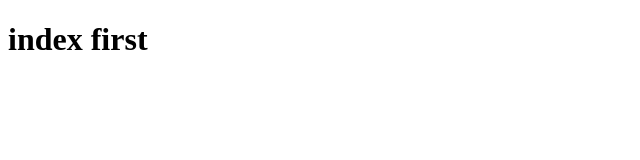
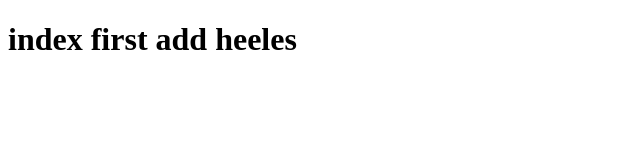
Before and after one commit to thanakon55768/project-101, a plain HTML site: page index.html in a window 1280 px wide. Shown: the whole page, without its empty margins (0-640 px from the left). Drawn offline with Linux system fonts and the light colour scheme.

Commit message:
add hee.html

```diff
--- a/index.html
+++ b/index.html
@@ -6,6 +6,6 @@
     <title>Document</title>
 </head>
 <body>
-    <h1>index first </h1>
+    <h1>index first add heeles</h1>
 </body>
 </html>
```
